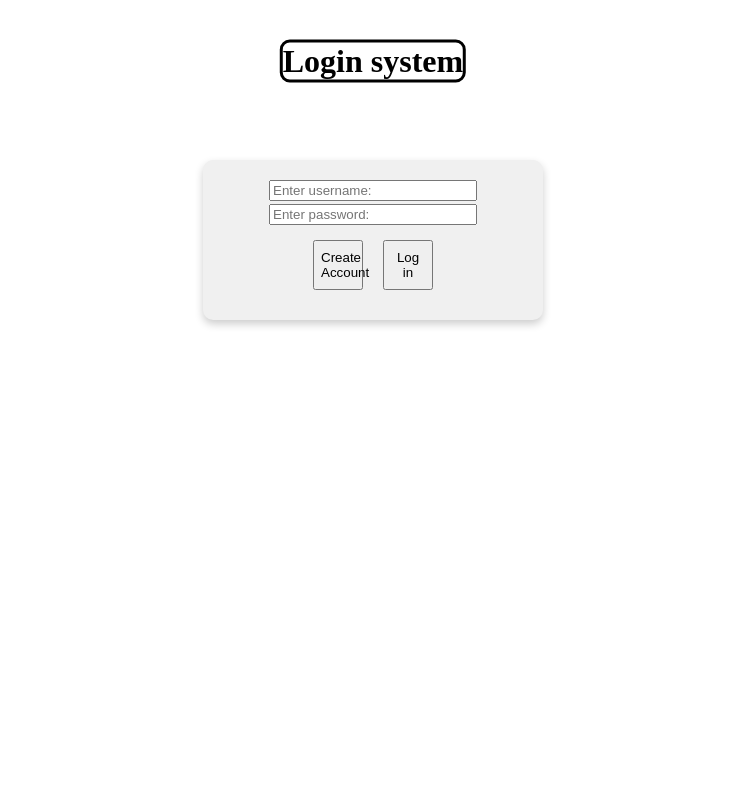
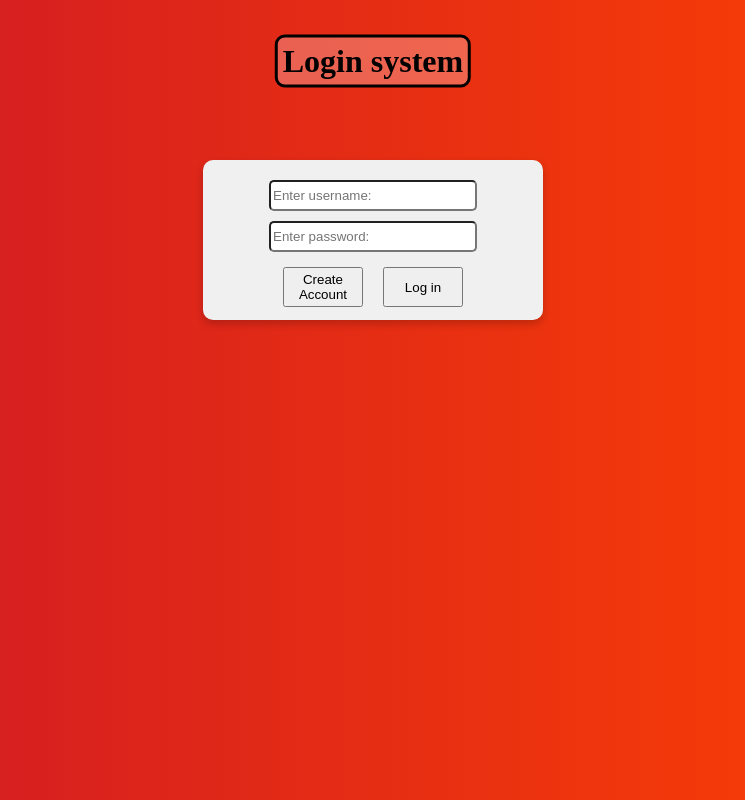
Before and after one commit to malikDev2/log-in-system, a plain HTML site: page frontend/index.html in a window 1280 px wide. Shown: the whole page, without its empty margins (267-1012 px from the left). Drawn offline with Linux system fonts and the light colour scheme.

Commit message:
background customize

```diff
--- a/frontend/styles.css
+++ b/frontend/styles.css
@@ -1,3 +1,8 @@
+html{
+    background: linear-gradient(45deg, #cc1628, #ff4400);
+}
+
+
 h1{
     position: absolute;
     top: 5%;
@@ -5,10 +10,12 @@ h1{
     transform: translate(-50%, -50%);
     border-radius: 10px;
     border: 3px solid black;
+    padding: 5px;
+    background:rgba(255, 255, 255, 0.256);
 }
 h1:hover{
     background: rgb(255, 155, 155);
-    cursor: wait;
+    cursor: crosshair;
 }
 
 .box {
@@ -25,8 +32,14 @@ h1:hover{
 }
 
 .box button{
-    width: 50px;
+    width: 80px;
+    height: 40px;
 }
+
+.box button:hover{
+    cursor: pointer;
+}
+
 
 .body{
     background-color: red;
@@ -55,10 +68,12 @@ h1:hover{
 .inputs{
     display: flex;
     flex-direction: column;
-    gap: 3px;
+    gap: 10px;
     align-items: center;
 }
 
 input{
     width: 200px;
+    border-radius: 5px;
+    height: 25px;
 }
```
